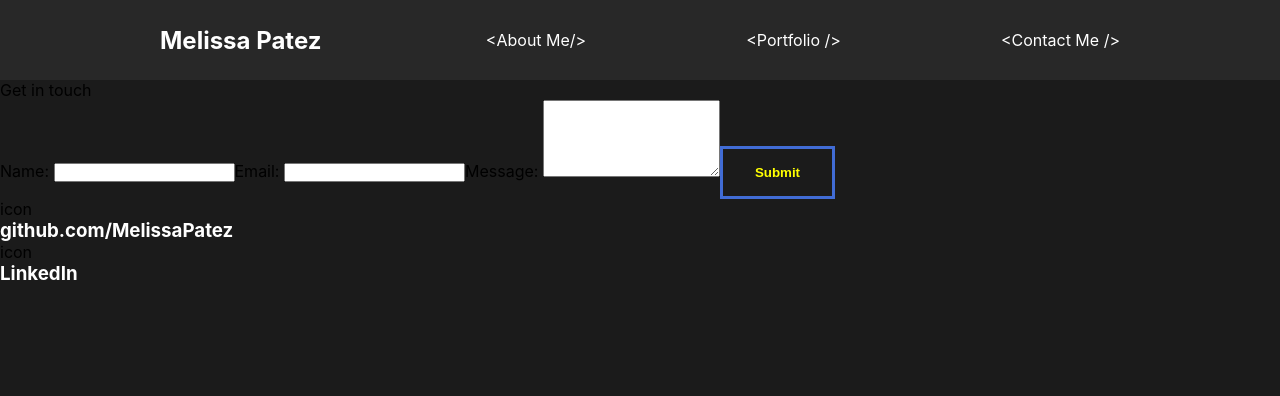
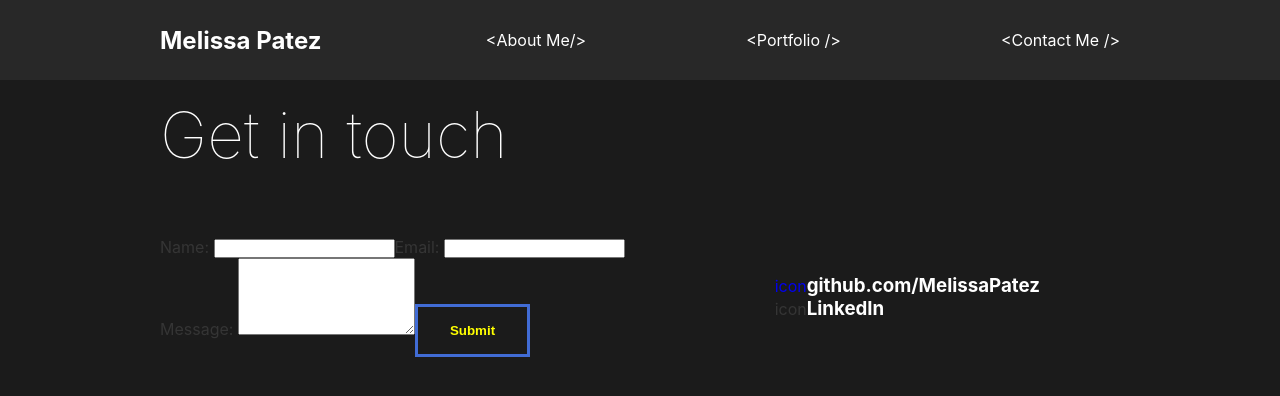
Before and after one commit to MelissaPatez/-projectPortfolio, a React (Create React App) app in the folder frontend/: page /contact in a window 1280 px wide. Shown: the top 396 px of the page. Built offline with nearby package versions, Linux system fonts and the light colour scheme.

Commit message:
including styled in contactme page

```diff
--- a/frontend/src/pages/ContactMe.js
+++ b/frontend/src/pages/ContactMe.js
@@ -1,10 +1,13 @@
 import React from 'react'
+import styled from 'styled-components'//css global
 
 const ContactMe = () => {
     return (
-        <div>
-            <div> Get in touch</div>
-            <div id="areas">
+        <ContactStyled>
+            <Title >
+                <h2>Get in touch</h2>
+            </Title >
+            <Areas>
                 <div id="form">
                     <form id="contact-form" method='post'>
                         Name: <input  type="text"/>
@@ -13,20 +16,59 @@ const ContactMe = () => {
                         <button type="submit">Submit</button>
                     </form>
                 </div>
-                <div id="network">
-                    <div className='social'>
+                <Network>
+
+                    <Social href='https://github.com/MelissaPatez' target='_blank'>
                         icon
                         <h3>github.com/MelissaPatez</h3>
-                    </div>
-                    <div className='social'>
+                    </Social>
+
+                    <Social>
                         icon
                         <h3>LinkedIn</h3>
-                    </div>
+                    </Social>
 
-                </div>
-            </div>
-        </div>
+                </Network>
+            </Areas>
+        </ContactStyled>
     )
 }
 
+const ContactStyled = styled.div`
+    padding: 1rem 10rem;
+    color: #353535;
+    min-height: 90vh;
+`;
+
+const Title = styled.div`
+   margin-bottom: 4rem;
+   h2{
+       color: white;
+   }
+`;
+
+const Areas = styled.div`
+   display: flex;
+   align-items: center;
+`;
+
+const Network = styled.div`
+    padding: 1rem 5rem;
+`;
+
+// a é link  target='_blank' abre em outra janela
+const Social = styled.a`
+    display: flex;
+    flex-direction: row;
+    justify-content: flex-start;
+    align-items: center;
+    border-radius: 15px 50px;
+    padding-left: 2rem;
+    text-decoration: none;
+    &:hover{
+        background: #7a7e85;
+        cursor: pointer;
+    }
+`;
+
 export default ContactMe
```
